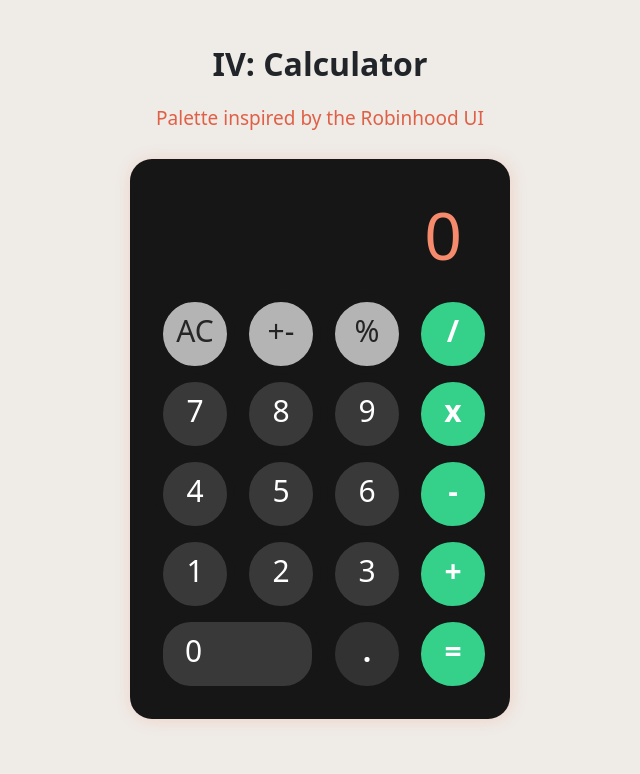
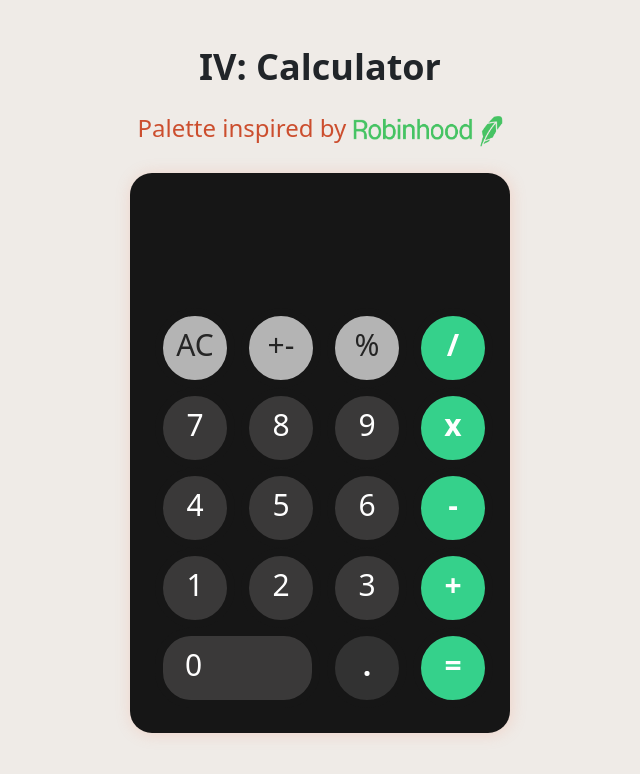
Before and after one commit to prof-tejera/homework-4-agt25, a React (Create React App) app: page / in a window 1280 px wide. Shown: the top 774 px of the page, without its empty margins (320-960 px from the left). Built offline with nearby package versions, Linux system fonts and the light colour scheme.

Commit message:
operations fully working..maybe

```diff
--- a/src/App.js
+++ b/src/App.js
@@ -2,18 +2,21 @@ import './App.css';
 import Calculator from 'components/Calculator';
 import styled from 'styled-components';
 
+import logo from './images/robinhood-logo.png';
+
 const Header = styled.p`
   text-align: center;
   font-weight: 700;
-  font-size: 32px;
+  font-size: 36px;
 
 `;
 
 const SubHeader = styled.p`
   text-align: center;
-  font-size: 19px;
-  color: #DF6046;
+  font-size: 24px;
+  color: #CC4E2E;
   padding-bottom: 10px;
+  font-weight: 500;
 
 
 `;
@@ -25,7 +28,10 @@ function App() {
   return (
     <div className="App">
       <Header>IV: Calculator</Header>
-        <SubHeader>Palette inspired by the Robinhood UI </SubHeader>
+
+        <SubHeader>Palette inspired by <img src={logo} width="150px" alt="logo"></img>
+
+        </SubHeader>
       <Calculator />
     </div>
   );
--- a/src/components/Calculator.js
+++ b/src/components/Calculator.js
@@ -20,18 +20,15 @@ const Styles = {
 
 class Calculator extends Component {
     state = {
-        first: 0,
+        first: "",
         operator: null,
-        second: 0,
+        second: "",
         current: 0,
         negative: false
     };
 
     handleNumberClick = (number) => {
-        // let formattedNumber = parseFloat(number).toLocaleString()
-        // if (formattedNumber.length > 5) {
-        //   formattedNumber = parseFloat(formattedNumber).toExponential(12 - 4);
-        // }
+
 
         if (!this.state.operator) {
             this.setState({
@@ -51,37 +48,44 @@ class Calculator extends Component {
 
     handleOperatorClick = (operator) => {
 
+
         if (operator === "=") {
             const first = parseFloat(this.state.first);
             const second = parseFloat(this.state.second);
+
 
             if (this.state.operator === "+") {
                 this.setState({
                     operator: null,
                     first: first + second,
-                    second: null
+                    second: null,
+                    current: 0
                 });
             } else if (this.state.operator === "/") {
                 this.setState({
                     operator: null,
                     first: first / second,
-                    second: null
+                    second: null,
+                    current: 0
+
                 });
             } else if (this.state.operator === "-") {
                 this.setState({
                     operator: null,
                     first: first - second,
-                    second: null
+                    second: null,
+                    current: 0,
                 });
             } else if (this.state.operator === "x") {
                 this.setState({
                     operator: null,
                     first: first * second,
-                    second: null
+                    second: null,
+                    current: 0,
                 });
             }
         } else if (operator === "AC") {
-            this.setState({first: 0, second: 0, operator: null, current: 0});
+            this.setState({first: "", second: "", operator: null, current: 0});
         } else if (operator === ".") {
             this.setState({
                 first: this.state.current === 0
@@ -94,15 +98,29 @@ class Calculator extends Component {
             });
 
         } else if (operator === "+-") {
-            this.setState({
+            if(!this.state.first || !this.state.second ) {
+              this.setState({
+                first: this.state.current === 0
+                ? '-'
+                : this.state.first,
+                second: this.state.current === 1
+                    ? '-'
+                    : this.state.second,
+                operator: this.state.operator
+              })
+            } else {
+              this.setState({
+
                 first: this.state.current === 0
                     ? -1 * parseFloat(this.state.first)
                     : this.state.first,
                 second: this.state.current === 1
                     ? -1 * parseFloat(this.state.second)
-                    : this.state.first,
+                    : this.state.second,
                 operator: this.state.operator
             })
+            }
+
         } else if (operator === "%") {
             this.setState({
                 first: this.state.current === 0
@@ -124,6 +142,11 @@ class Calculator extends Component {
     };
 
     getScreenValue = () => this.state.second || this.state.first;
+
+
+
+
+
 
     render() {
         return (
```
Also changed, not shown: src/images/robinhood-logo.png (added), src/index.css (line endings or trailing spaces).
